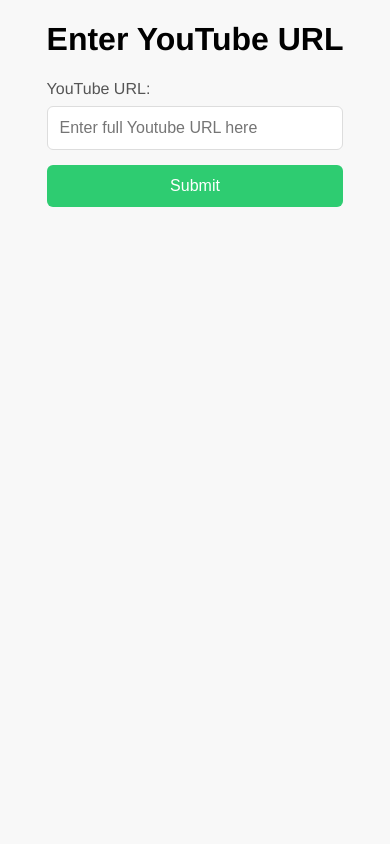
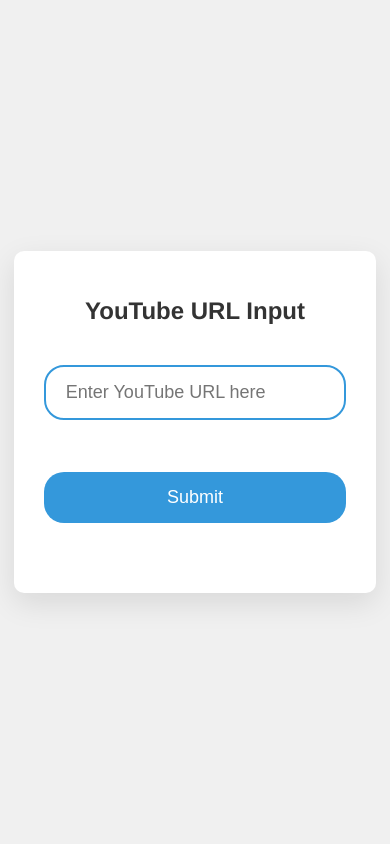
Before and after one commit to acmucsd-projects/fa23-ai-team-byte-benders, a Flask app: page / in a window 390 px wide. Run offline with Flask 3, Linux system fonts and the light colour scheme; parts of the project's set-up code (start-up, migrations or seed data) failed here and were passed over.

Commit message:
downgrade webaap

```diff
--- /dev/null
+++ b/Webapp/static/styles.css
@@ -0,0 +1,113 @@
+body, html {
+    height: 100%;
+    margin: 0;
+    font-family: 'Helvetica', sans-serif;
+    background: #f0f0f0; /* Light pastel background */
+    display: flex;
+    justify-content: center;
+    align-items: center;
+}
+
+.container {
+    display: flex;
+    flex-direction: column;
+    justify-content: center;
+    align-items: center;
+    width: 100%;
+}
+
+.form-wrapper {
+    background: #ffffff; /* White background for the form area */
+    padding: 50px;
+    border-radius: 10px; /* Rounded corners for the form */
+    box-shadow: 0px 10px 30px rgba(0, 0, 0, 0.1); /* Subtle shadow for depth */
+    width: 80%; /* Form takes up 50% of container width */
+    max-width: 500px; /* Maximum width of form */
+}
+
+.title {
+    color: #333;
+    margin-bottom: 40px; /* More space below the title */
+    text-align: center;
+}
+
+.form-group {
+    margin-bottom: 40px; /* More space between form elements */
+}
+
+.input-text {
+    border: 2px solid #3498db; /* Pastel blue border */
+    border-radius: 20px; /* Rounded borders for the input */
+    padding: 15px 20px;
+    font-size: 20px; /* Larger font size for input */
+    width: 100%;
+    box-sizing: border-box; /* Include padding and border in the element's total width */
+    margin-bottom: 10px; /* Space between input and button */
+}
+
+.input-text:focus {
+    border-color: #2980b9; /* Darker blue when the input is focused */
+    outline: none;
+}
+
+.submit-btn {
+    background: #3498db; /* Pastel blue background for the button */
+    color: white;
+    padding: 15px 20px;
+    border: none;
+    border-radius: 20px; /* Rounded borders for the button */
+    cursor: pointer;
+    font-size: 20px; /* Larger font size for the button */
+    width: 100%;
+    box-sizing: border-box; /* Include padding and border in the element's total width */
+    transition: background 0.3s ease;
+}
+
+.submit-btn:hover {
+    background: #2980b9; /* Darker blue on hover */
+}
+
+@media (max-width: 768px) {
+    .form-wrapper {
+        width: 75%; /* Form takes up more width on smaller screens */
+    }
+}
+
+@media (max-width: 480px) {
+    .form-wrapper {
+        width: 90%; /* Form takes up more width on very small screens */
+        padding: 30px; /* Less padding on very small screens */
+    }
+
+    .title {
+        font-size: 24px; /* Smaller font size for the title on very small screens */
+    }
+
+    .input-text, .submit-btn {
+        font-size: 18px; /* Smaller font size for inputs and button on very small screens */
+    }
+}
+.error-message {
+    display: flex;
+    justify-content: center;
+    align-items: center;
+    color: #ff6b6b; /* Error color, choose a pastel shade that fits your design */
+    background: #ffebeb; /* Light background for the error message */
+    border: 1px solid #ffcccc; /* Light border for the error message */
+    border-radius: 5px;
+    padding: 10px;
+    margin: 10px 0; /* Space above and below the error message */
+    font-size: 14px;
+    text-align: center;
+    box-shadow: 0px 3px 6px rgba(255, 107, 107, .2); /* Optional: subtle shadow for the error message */
+    visibility: hidden; /* Use visibility instead of display to reserve space */
+    height: 0; /* Start with a height of 0 to not take space */
+    opacity: 0; /* Start with an opacity of 0 to be invisible */
+    transition: opacity 0.3s ease, height 0.3s ease; /* Transition for smooth appearance */
+}
+
+.error-message.show {
+    visibility: visible;
+    height: auto; /* Allow it to expand to fit content */
+    opacity: 1; /* Make it fully visible */
+}
--- a/Webapp/templates/home.html
+++ b/Webapp/templates/home.html
@@ -1,62 +1,58 @@
+<!-- <!DOCTYPE html>
+<html lang="en">
+<head>
+    <meta charset="UTF-8">
+    <meta name="viewport" content="width=device-width, initial-scale=1.0">
+    <title>YouTube URL Input</title>
+    <link rel="stylesheet" href="/static/styles.css">
+</head>
+<body>
+    <div class="container">
+        <form class="url-form" method="post" action="/hotel">
+            <h1>YouTube URL Input</h1>
+            <div class="form-group">
+                <label for="youtube_url">YouTube URL</label>
+                <input type="text" id="youtube_url" name="youtube_url" placeholder="https://www.youtube.com/watch?v=dQw4w9WgXcQ" required>
+            </div>
+            <div class="form-group">
+                <input type="submit" value="Submit">
+            </div>
+        </form>
+    </div>
+</body>
+</html> -->
 <!DOCTYPE html>
 <html lang="en">
 <head>
     <meta charset="UTF-8">
     <meta name="viewport" content="width=device-width, initial-scale=1.0">
     <title>YouTube URL Input</title>
-    <style>
-        body {
-            font-family: 'Helvetica', sans-serif;
-            background-color: #f8f8f8;
-            margin: 0;
-            padding: 0;
-            display: flex;
-            align-items: flex-start;
-            justify-content: center;
-            height: 100vh;
-        }
-
-        h1 {
-            color: #000000;
-        }
-
-        label {
-            display: block;
-            margin-bottom: 8px;
-            align-items: flex-start;
-            color: #555;
-        }
-
-        input {
-            width: 100%;
-            padding: 12px;
-            margin-bottom: 15px;
-            box-sizing: border-box;
-            border: 1px solid #ddd;
-            border-radius: 6px;
-            font-size: 16px;
-            transition: border-color 0.3s ease;
-        }
-
-        input[type="submit"] {
-            background-color: #2ecc71;
-            color: white;
-            cursor: pointer;
-            border: none;
-        }
-
-        input[type="submit"]:hover {
-            background-color: #2980b9;
-        }
-    </style>
+    <link rel="stylesheet" href="/static/styles.css">
 </head>
 <body>
-    <form method="post" action="/hotel">
-        <h1>Enter YouTube URL</h1>
-        <label for="youtube_url">YouTube URL:</label>
-        <input type="text" id="youtube_url" name="youtube_url" placeholder="Enter full Youtube URL here" required>
-        <br>
-        <input type="submit" value="Submit">
-    </form>
+    <div class="container">
+        <div class="form-wrapper">
+            <form class="url-form" method="post" action="/hotel">
+                <h1 class="title">YouTube URL Input</h1>
+                <div class="form-group">
+                    <input type="text" id="youtube_url" name="youtube_url" class="input-text" placeholder="Enter YouTube URL here" oninvalid="setCustomValidity('')" oninput="setCustomValidity('')">
+                    <span class="error-message" id="error-message">Please fill out this field.</span>
+                    <input type="submit" value="Submit" class="submit-btn">
+                </div>
+            </form>
+        </div>
+    </div>
+<script>
+document.querySelector('.url-form').addEventListener('submit', function(event) {
+    var input = document.getElementById('youtube_url');
+    var errorMessage = document.getElementById('error-message');
+    if (!input.value) { // if the input is empty
+        errorMessage.classList.add('show'); // show the error message with smooth transition
+        event.preventDefault(); // prevent the form from being submitted
+    } else {
+        errorMessage.classList.remove('show'); // hide the error message
+    }
+});
+</script>
 </body>
 </html>
```
Also changed, not shown: Webapp/app.py (+4 -4 lines), Webapp/requirements.txt (added, +152 -0 lines), Webapp/templates/map.html (+24 -64 lines).
